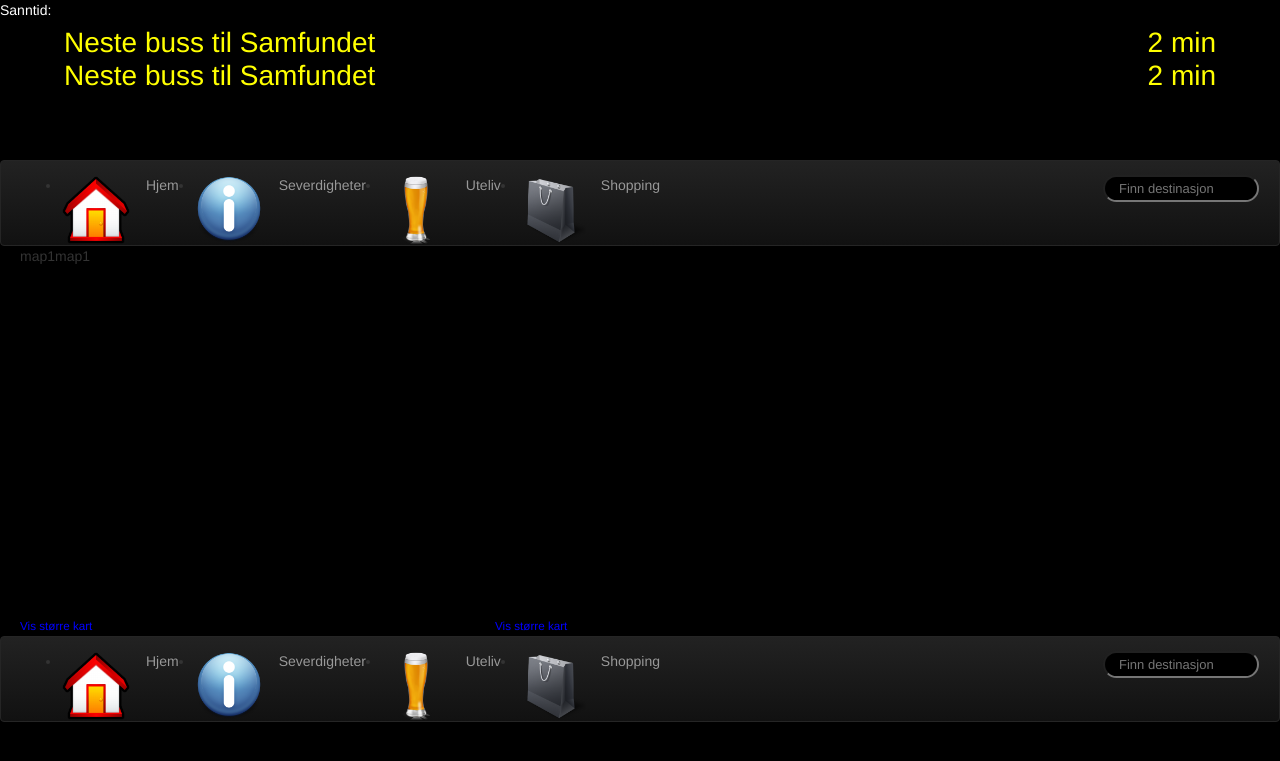
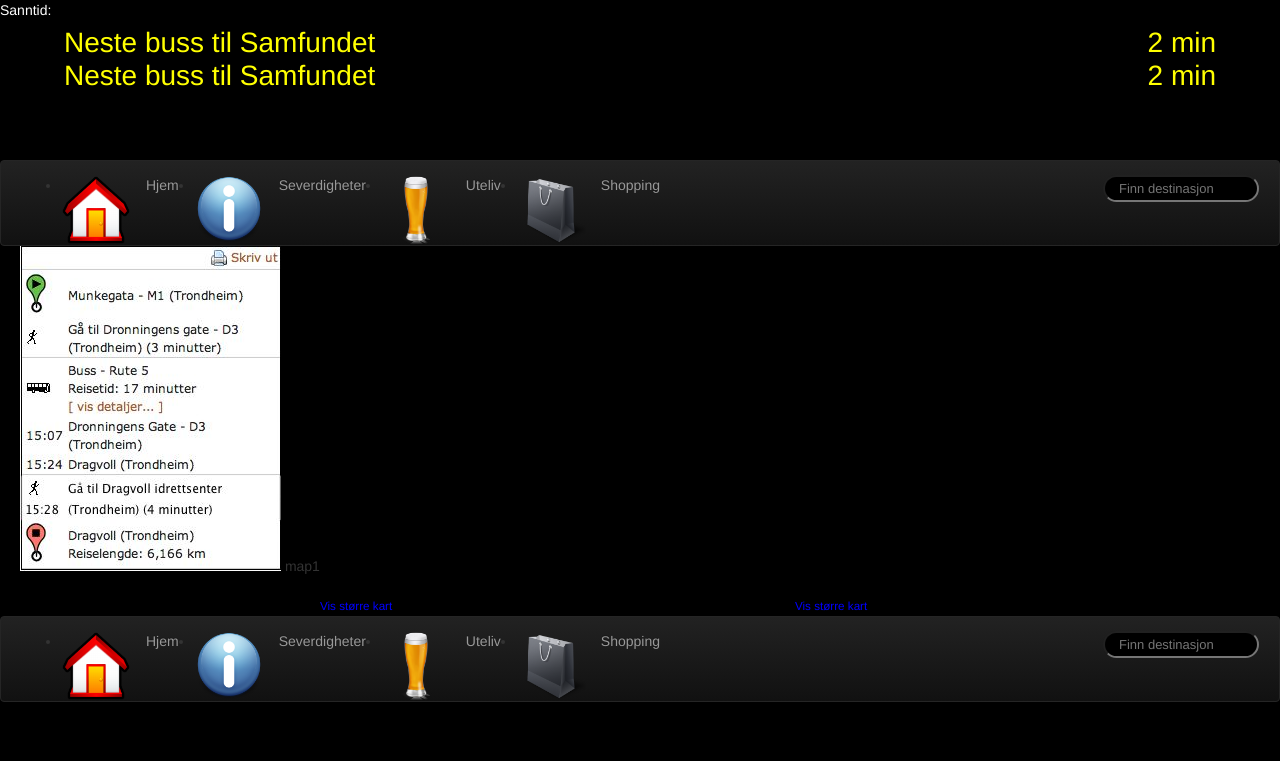
Before and after one commit to magnuskiro/ATBdemo, a PHP site: page /step_1.php in a window 1280 px wide. Shown: the top 761 px of the page. Run offline with PHP 8.4, Linux system fonts and the light colour scheme; some libraries are stand-ins or nearby versions.

Commit message:
her er teksten som skal vises over kartet til venstre.
kan og bør kanskje gjøres on til tekst

```diff
--- a/step_1.php
+++ b/step_1.php
@@ -8,8 +8,12 @@
 
 <div style="margin-left:20px;">
 
-    <div style="float:left">map1</div>
-    <div>map1</div>
+    <div style="float:left">
+        <img src="pictures/reiserute.jpg">
+        map1
+    </div>
+
+    <div></div>
 
     <div style="float:left; margin-right: 50px">
 
```
